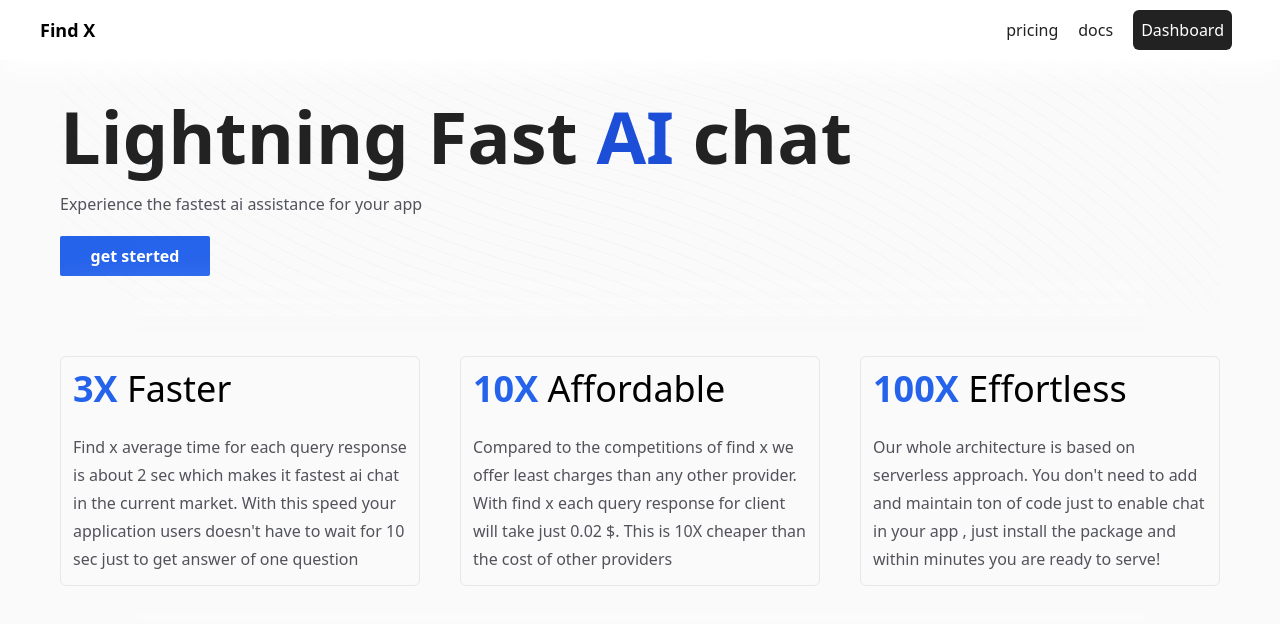
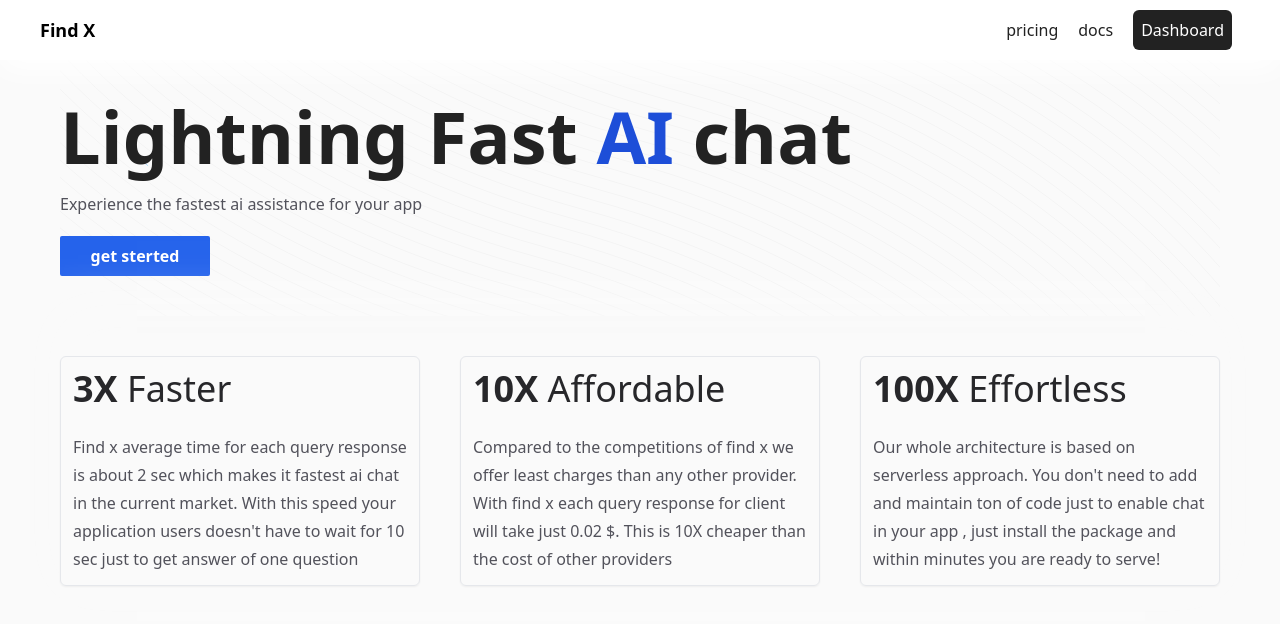
Before and after one commit to find-x-ai/find-x, a Next.js app in the folder website/: page / in a window 1280 px wide. Shown: the top 624 px of the page. Built offline with nearby package versions, Linux system fonts and the light colour scheme.

Commit message:
style : minor changes

```diff
--- a/website/components/Features.tsx
+++ b/website/components/Features.tsx
@@ -1,9 +1,9 @@
 const Features = () => {
   return (
     <div className="w-full flex md:flex-row flex-col sm:gap-10 gap-5 max-w-[1200px] cursor-pointer py-5 z-10 shadow-[0px_-20px_50px_#fafafa]">
-      <div className="w-full border p-3 rounded-md hover:border-blue-600 transition-colors duration-300">
-        <h1 className="text-4xl font-sans">
-          <span className="text-blue-600 font-semibold">3X</span> Faster
+      <div className="w-full shadow-sm border p-3 rounded-md hover:border-blue-600 transition-colors duration-300">
+        <h1 className="text-4xl text-zinc-800 font-sans">
+          <span className="font-semibold">3X</span> Faster
         </h1>{" "}
         <br />
         <p className=" leading-7 text-zinc-600">
@@ -13,10 +13,10 @@ const Features = () => {
           of one question
         </p>
       </div>
-      <div className="w-full border p-3 rounded-md hover:border-blue-600 transition-colors duration-300">
-        <h1 className="text-4xl font-sans">
+      <div className="w-full shadow-sm border p-3 rounded-md hover:border-blue-600 transition-colors duration-300">
+        <h1 className="text-4xl text-zinc-800 font-sans">
           {" "}
-          <span className="text-blue-600 font-semibold">10X</span> Affordable
+          <span className="font-semibold">10X</span> Affordable
         </h1>{" "}
         <br />
         <p className=" leading-7 text-zinc-600">
@@ -25,9 +25,9 @@ const Features = () => {
           just 0.02 $. This is 10X cheaper than the cost of other providers
         </p>
       </div>
-      <div className="w-full border p-3 rounded-md hover:border-blue-600 transition-colors duration-300">
-        <h1 className="text-4xl font-sans">
-          <span className="text-blue-600 font-semibold">100X</span> Effortless
+      <div className="w-full shadow-sm border p-3 rounded-md hover:border-blue-600 transition-colors duration-300">
+        <h1 className="text-4xl text-zinc-800 font-sans">
+          <span className="font-semibold">100X</span> Effortless
         </h1>{" "}
         <br />
         <p className=" leading-7 text-zinc-600">
--- a/website/components/Navbar.tsx
+++ b/website/components/Navbar.tsx
@@ -9,7 +9,7 @@ const Navbar = () => {
             Find X
           </Link>
         </div>
-        <div className="flex flex-shrink px-2 justify-end items-center gap-5 text-[#222] min-w-[100px] overflow-x-scroll">
+        <div className="flex flex-shrink px-2 justify-end items-center gap-5 text-[#222] min-w-[100px] sm:overflow-hidden overflow-x-scroll">
             <Link className="hover:underline" href={'/'}>pricing</Link>
             <Link className="hover:underline" href={'/'}>docs</Link>
             {/* <Link className="hover:underline" href={'/'}>team</Link> */}
```
